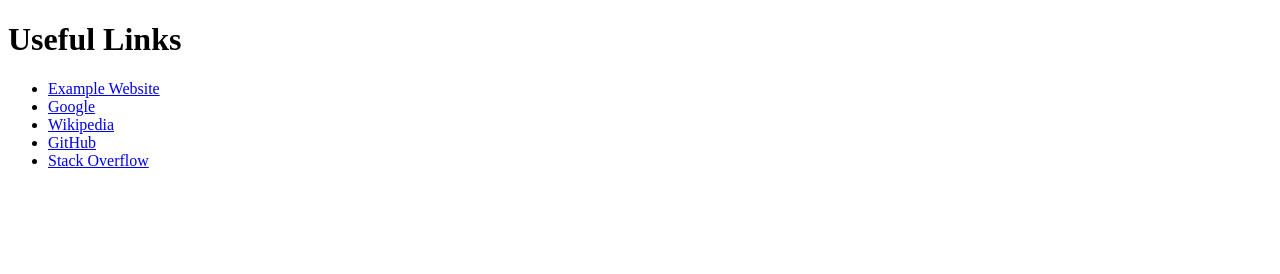
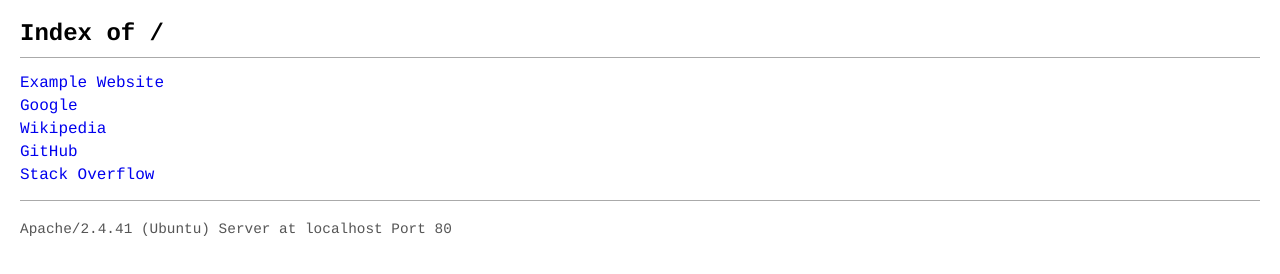
Before and after one commit to richmantyler73/richmantyler73.github.io, a plain HTML site: page index.html in a window 1280 px wide. Drawn offline with Linux system fonts and the light colour scheme.

Commit message:
Update index.html

```diff
--- a/index.html
+++ b/index.html
@@ -3,10 +3,46 @@
 <head>
     <meta charset="UTF-8">
     <meta name="viewport" content="width=device-width, initial-scale=1.0">
-    <title>List of Links</title>
+    <title>Tyler Richman's Pages</title>
+    <style>
+        body {
+            font-family: Courier, monospace;
+            background-color: #ffffff;
+            color: #000000;
+            margin: 20px;
+        }
+        h1 {
+            font-size: 1.5em;
+            margin-bottom: 10px;
+        }
+        ul {
+            list-style-type: none;
+            padding-left: 0;
+        }
+        li {
+            margin: 5px 0;
+        }
+        a {
+            text-decoration: none;
+            color: #0000ee;
+        }
+        a:hover {
+            text-decoration: underline;
+        }
+        hr {
+            border: 0;
+            border-top: 1px solid #aaa;
+        }
+        .footer {
+            margin-top: 20px;
+            font-size: 0.9em;
+            color: #555;
+        }
+    </style>
 </head>
 <body>
-    <h1>Useful Links</h1>
+    <h1>Index of /</h1>
+    <hr>
     <ul>
         <li><a href="https://www.example.com" target="_blank">Example Website</a></li>
         <li><a href="https://www.google.com" target="_blank">Google</a></li>
@@ -14,5 +50,9 @@
         <li><a href="https://www.github.com" target="_blank">GitHub</a></li>
         <li><a href="https://www.stackoverflow.com" target="_blank">Stack Overflow</a></li>
     </ul>
+    <hr>
+    <div class="footer">
+        <p>Apache/2.4.41 (Ubuntu) Server at localhost Port 80</p>
+    </div>
 </body>
 </html>
```
